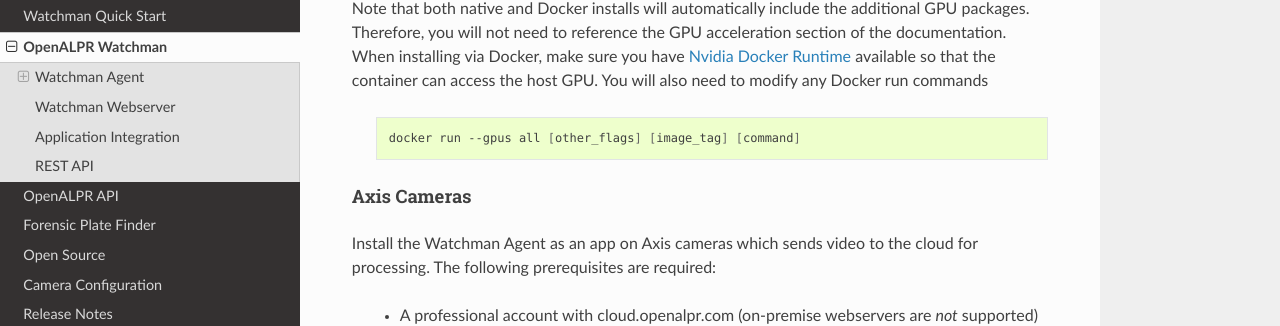
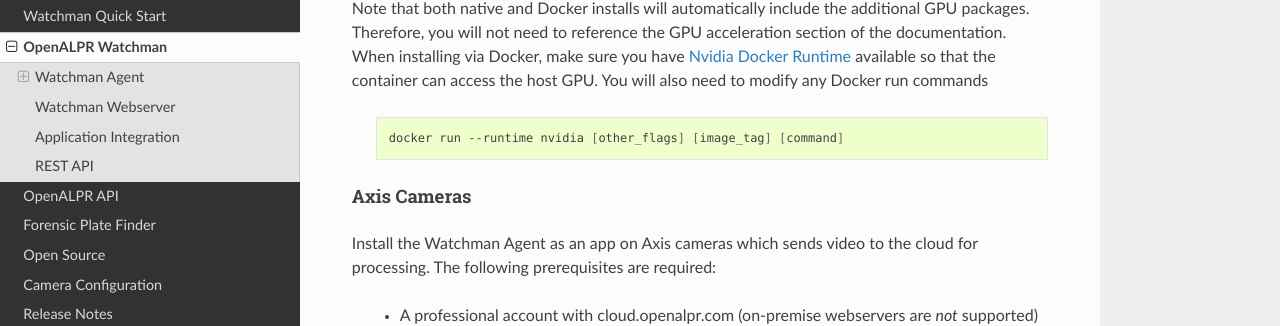
Before and after one commit to openalpr/doc, a Sphinx documentation site: the page built from source/watchman.rst, in a window 1280 px wide and 900 px high, scrolled down 3595 px. Shown: the part 129-455 px from the top of the window. Built offline with Sphinx 7.4.7 and the Read the Docs theme 2.0.0, drawn with Linux system fonts in a browser that asks for light colours.

Commit message:
update Nvidia runtime flag

```diff
--- a/source/watchman.rst
+++ b/source/watchman.rst
@@ -147,7 +147,7 @@
 
   .. code-block:: bash
 
-    docker run --gpus all [other_flags] [image_tag] [command]
+    docker run --runtime nvidia [other_flags] [image_tag] [command]
 
 Axis Cameras
 ............
```
